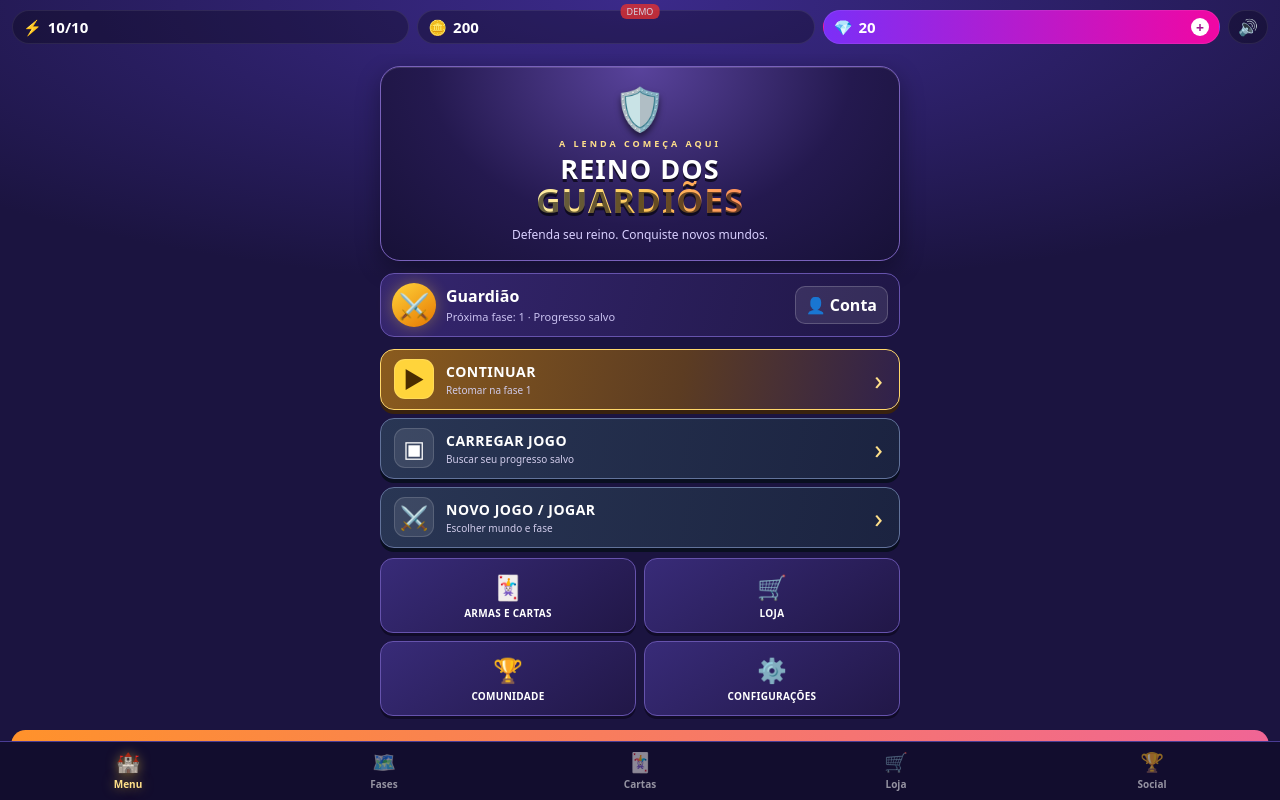
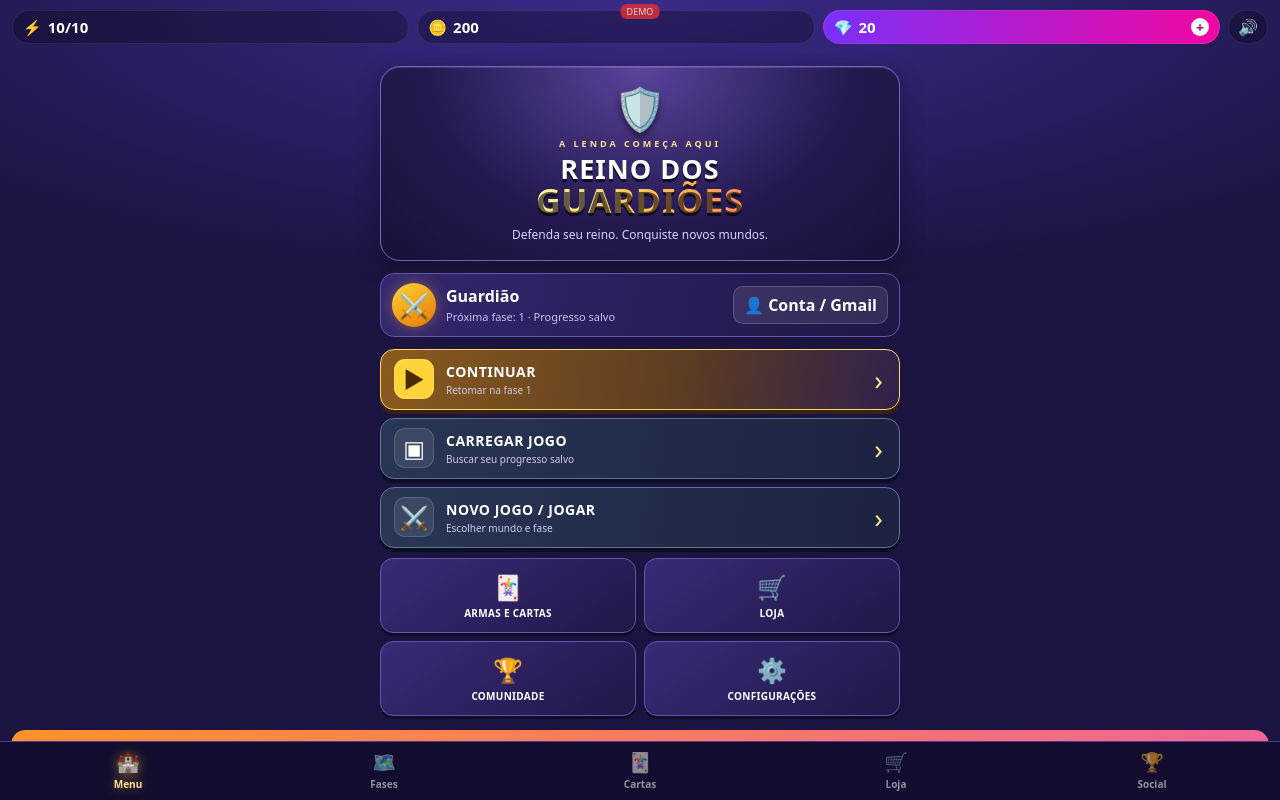
Before and after one commit to stankovit1-prog/reino-dos-guardioes, a website with bundled scripts: page client/www/index.html in a window 1280 px wide. Built offline with nearby package versions, Linux system fonts and the light colour scheme.

Commit message:
Deixa claro o acesso à conta e ao Gmail no menu

```diff
--- a/client/www/index.html
+++ b/client/www/index.html
@@ -34,7 +34,7 @@
     <div class="menu-player-strip">
       <div class="avatar-orb">⚔️</div>
       <div class="profile-copy"><b id="menu-profile-name">Guardião</b><small id="menu-profile-progress">Próxima fase: 1</small></div>
-      <button class="mini-link" id="menu-account">👤 Conta</button>
+      <button class="mini-link" id="menu-account">👤 Conta / Gmail</button>
     </div>
 
     <div class="main-menu-actions">
```
